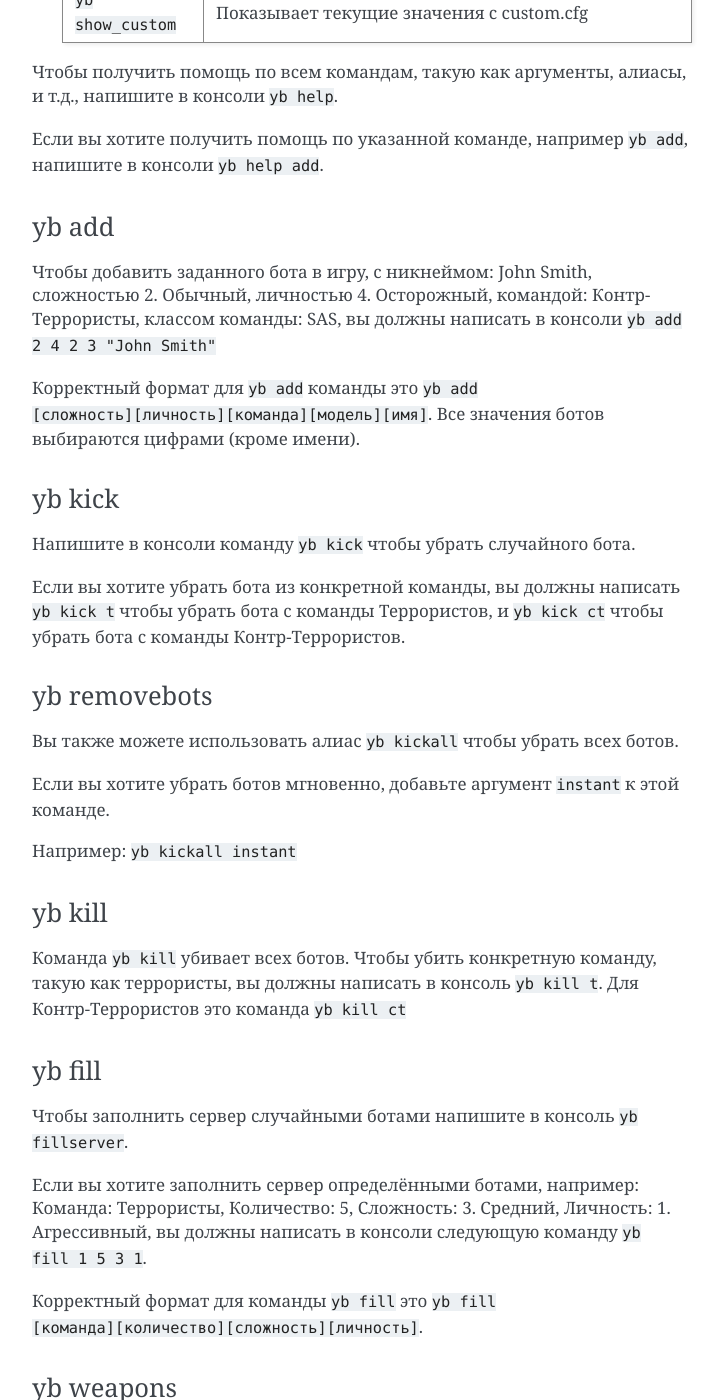
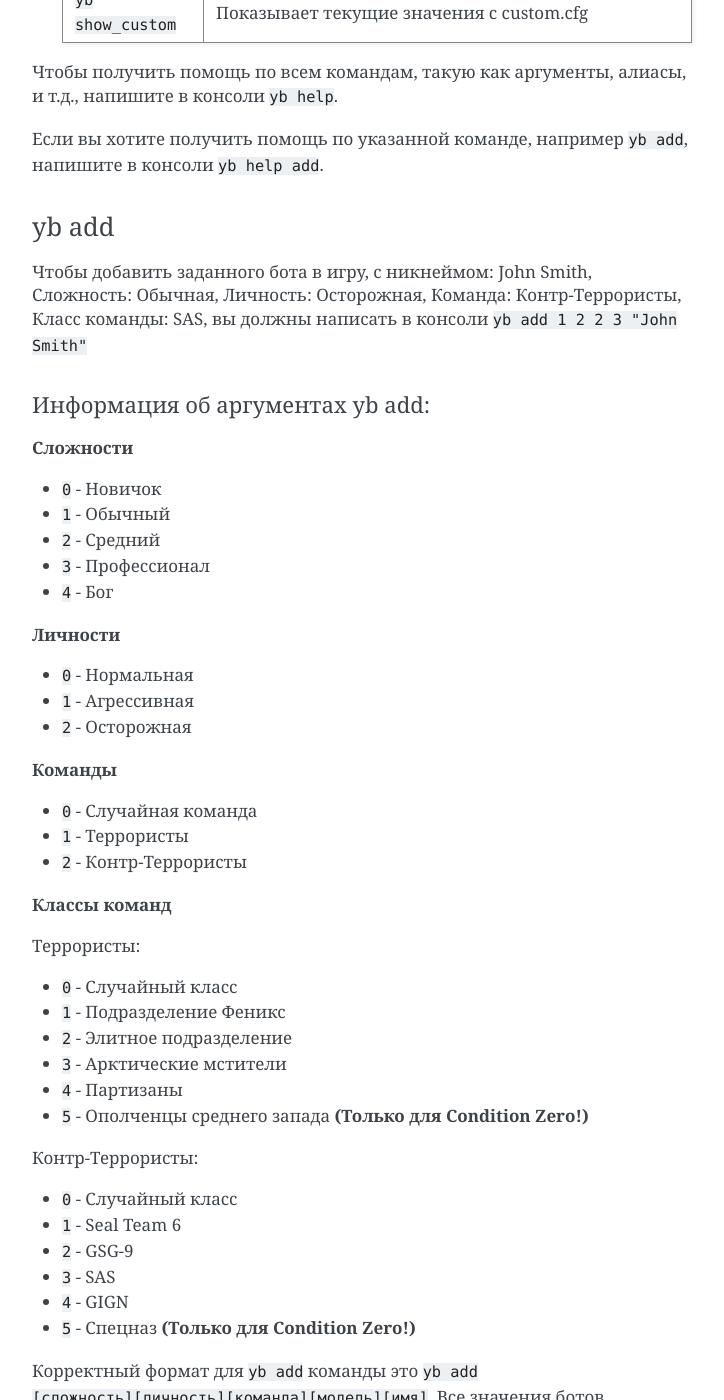
Before and after one commit to yapb/docs, a Sphinx documentation site: the page built from docs/botusage.rst, in a window 1280 px wide and 1400 px high, scrolled down 6828 px. Shown: the whole window, without its empty margins (388-1112 px from the left). Built offline with Sphinx 7.4.7, drawn with Linux system fonts in a browser that asks for light colours; some of the changed text lies outside the part shown.

Commit message:
add: yb fill and yb add arguments info

```diff
--- a/docs/botusage.rst
+++ b/docs/botusage.rst
@@ -165,7 +165,50 @@
 yb add
 ---------------
 
-Чтобы добавить заданного бота в игру, с никнеймом: John Smith, сложностью 2. Обычный, личностью 4. Осторожный, командой: Контр-Террористы, классом команды: SAS, вы должны написать в консоли ``yb add 2 4 2 3 "John Smith"``
+Чтобы добавить заданного бота в игру, с никнеймом: John Smith, Сложность: Обычная, Личность: Осторожная, Команда: Контр-Террористы, Класс команды: SAS, вы должны написать в консоли ``yb add 1 2 2 3 "John Smith"``
+
+Информация об аргументах yb add:
+~~~~~~~~~~~~~~~~~~~~~~~~~~~~~~~~~~~~
+
+**Сложности**
+
+* ``0`` - Новичок
+* ``1`` - Обычный
+* ``2`` - Средний
+* ``3`` - Профессионал
+* ``4`` - Бог
+
+**Личности**
+
+* ``0`` - Нормальная
+* ``1`` - Агрессивная
+* ``2`` - Осторожная
+
+**Команды**
+
+* ``0`` - Случайная команда
+* ``1`` - Террористы
+* ``2`` - Контр-Террористы
+
+**Классы команд**
+
+Террористы:
+
+* ``0`` - Случайный класс
+* ``1`` - Подразделение Феникс
+* ``2`` - Элитное подразделение
+* ``3`` - Арктические мстители
+* ``4`` - Партизаны
+* ``5`` - Ополченцы среднего запада **(Только для Condition Zero!)**
+
+Контр-Террористы:
+
+* ``0`` - Случайный класс
+* ``1`` - Seal Team 6
+* ``2`` - GSG-9
+* ``3`` - SAS
+* ``4`` - GIGN
+* ``5`` - Спецназ **(Только для Condition Zero!)**
 
 Корректный формат для ``yb add`` команды это ``yb add [сложность][личность][команда][модель][имя]``. Все значения ботов выбираются цифрами (кроме имени).
 
@@ -193,9 +236,34 @@
 yb fill
 ---------------
 
-Чтобы заполнить сервер случайными ботами напишите в консоль ``yb fillserver``.
+Чтобы заполнить сервер случайными ботами напишите в консоль ``yb fill 0``.
 
-Если вы хотите заполнить сервер определёнными ботами, например: Команда: Террористы, Количество: 5, Сложность: 3. Средний, Личность: 1. Агрессивный, вы должны написать в консоли следующую команду ``yb fill 1 5 3 1``.
+Если вы хотите заполнить сервер определёнными ботами, например: Команда: Террористы, Количество: 5, Сложность: Средняя, Личность: Агрессивная, вы должны написать в консоли следующую команду ``yb fill 1 5 2 1``.
+
+Информация об аргументах yb fill:
+~~~~~~~~~~~~~~~~~~~~~~~~~~~~~~~~~~~~
+
+**Команды**
+
+* ``0`` - Обе команды
+* ``1`` - Только террористы
+* ``2`` - Только контр-террористы
+
+**Сложности**
+
+* ``0`` - Новичок
+* ``1`` - Обычный
+* ``2`` - Средний
+* ``3`` - Профессионал
+* ``4`` - Бог
+
+**Личности**
+
+* ``0`` - Нормальная
+* ``1`` - Агрессивная
+* ``2`` - Осторожная
+
+Не вводите значение личности бота, если вы хотите ботов со случайными личностями.
 
 Корректный формат для команды ``yb fill`` это ``yb fill [команда][количество][сложность][личность]``.
 
```
